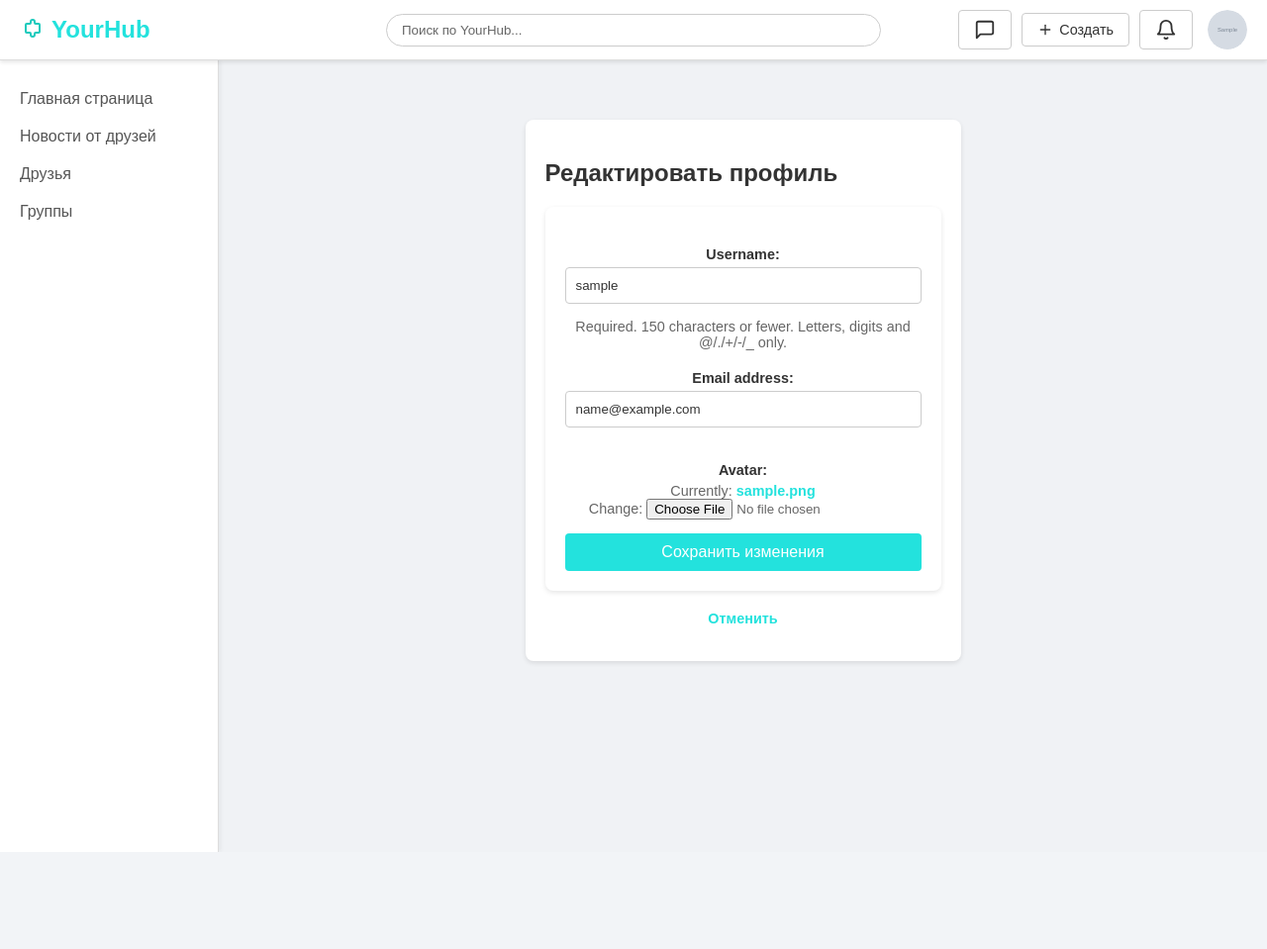
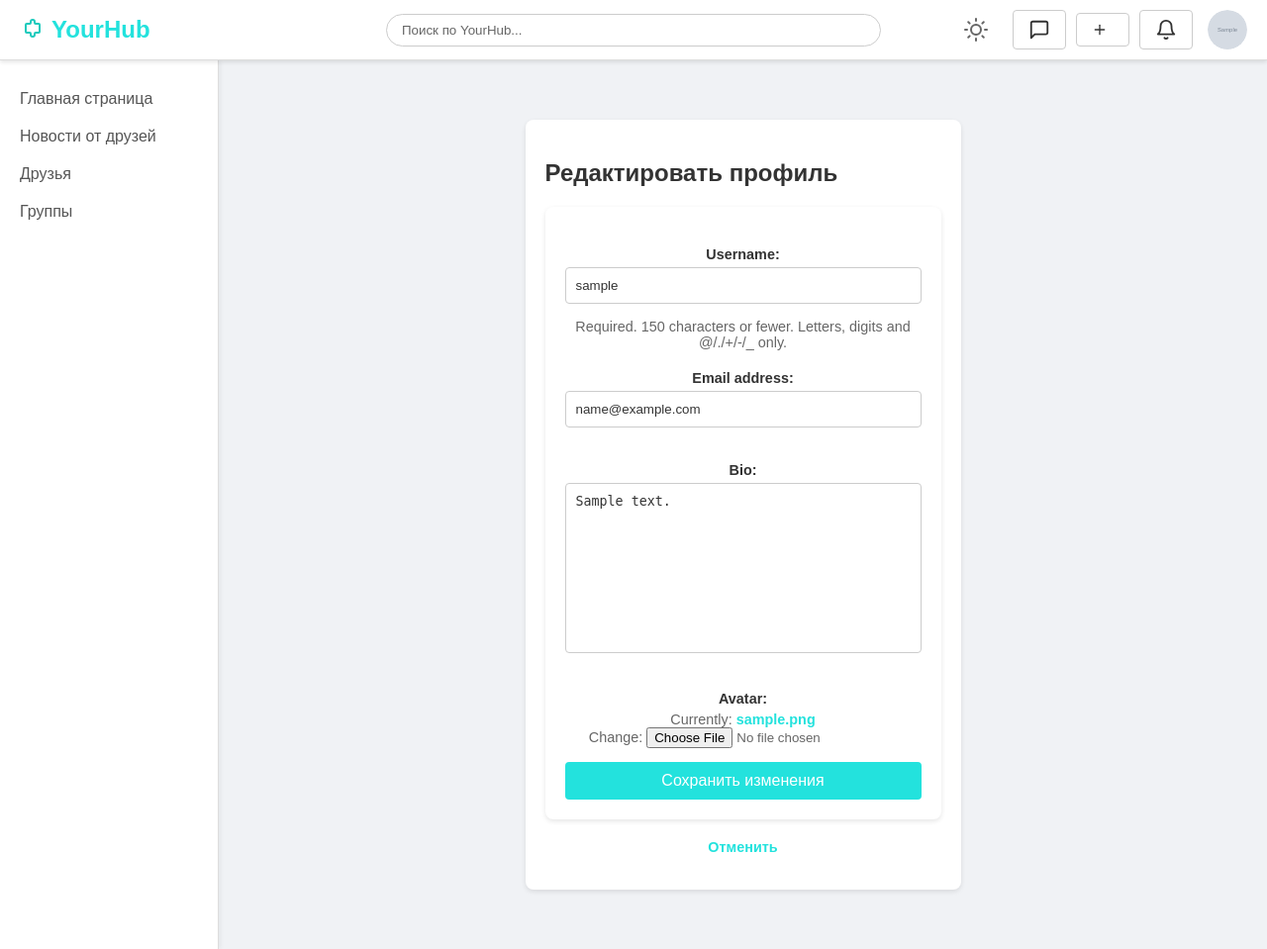
Before and after one commit to UsernameMeF/YourHub, a Django app: page /users/profile/edit/ in a window 1280 px wide. Shown: the whole page at 99% size. Before the commit the page ends 861 px from the top, so only its background shows below. Run offline with Django 5.2, Linux system fonts and the light colour scheme; a user stored in the database is signed in; tables that the repository leaves empty hold one stand-in row (values such as "Sample post"); grey boxes marked "Sample" are stand-in pictures.

Commit message:
Fix something

```diff
--- a/your_hub/static/css/global/_ajax_messages.css
+++ b/your_hub/static/css/global/_ajax_messages.css
@@ -26,3 +26,12 @@
     color: #0c5460;
     border-color: #bee5eb;
 }
+.ajax-friend-request-form {
+    margin: 0;           /* Убираем любые внешние отступы, которые могут влиять на расположение */
+    padding: 0;          /* Убираем внутренние отступы */
+    background: transparent; /* Делаем фон полностью прозрачным */
+    border: none;        /* Убираем все границы */
+    box-shadow: none;    /* Убираем тени */
+    /* Дополнительно: убедитесь, что она не display: block; если это мешает flexbox родителя */
+    display: inline-block; /* Или просто оставьте, если не мешает. Если родитель flex, то это не так важно */
+}
--- a/your_hub/static/css/global/_ajax_messages_dark.css
+++ b/your_hub/static/css/global/_ajax_messages_dark.css
@@ -23,3 +23,8 @@ html.dark-theme .ajax-message.ajax-message-info {
    color: #cfe2ff; /* Светло-голубой текст */
    border-color: #0a53be;
 }
+html.dark-theme .ajax-friend-request-form {
+   background: transparent;
+   border: none;
+   box-shadow: none;
+}
--- a/your_hub/static/css/global/_base.css
+++ b/your_hub/static/css/global/_base.css
@@ -15,7 +15,7 @@ body {
 .search-bar input, .auth-buttons a, .user-menu-button,
 .dropdown-menu a, form, form label,
 form input[type="text"], form input[type="password"], form input[type="email"],
-form button[type="submit"] {
+form button[type="submit"], form textarea {
      transition: background-color 0.5s ease, color 0.5s ease, border-color 0.5s ease, box-shadow 0.5s ease;
 }
 
--- a/your_hub/static/css/users/_auth.css
+++ b/your_hub/static/css/users/_auth.css
@@ -19,6 +19,7 @@ form label {
 
 form input[type="text"],
 form input[type="password"],
+form textarea,
 form input[type="email"] {
     width: 100%;
     padding: 10px;
@@ -33,16 +34,23 @@ form input[type="email"] {
 
 form input[type="text"]::placeholder,
 form input[type="password"]::placeholder,
+form textarea::placeholder,
 form input[type="email"]::placeholder {
     color: #666;
 }
 
 form input[type="text"]:focus,
 form input[type="password"]:focus,
+form textarea:focus,
 form input[type="email"]:focus {
     border-color: #23e2dd;
     outline: none;
     box-shadow: 0 0 5px rgba(35, 226, 221, 0.5);
+}
+
+form textarea {
+    min-height: 100px; /* Минимальная высота, можно настроить */
+    resize: none; /* Разрешить изменение размера только по вертикали */
 }
 
 form button[type="submit"] {
--- a/your_hub/static/css/users/_auth_dark.css
+++ b/your_hub/static/css/users/_auth_dark.css
@@ -12,6 +12,7 @@ html.dark-theme form label {
 
 html.dark-theme form input[type="text"],
 html.dark-theme form input[type="password"],
+html.dark-theme form textarea,
 html.dark-theme form input[type="email"] {
     background-color: #333;
     color: #f0f0f0;
@@ -19,15 +20,22 @@ html.dark-theme form input[type="email"] {
 }
 html.dark-theme form input[type="text"]::placeholder,
 html.dark-theme form input[type="password"]::placeholder,
+html.dark-theme form textarea::placeholder,
 html.dark-theme form input[type="email"]::placeholder {
     color: #bbb;
 }
 
 html.dark-theme form input[type="text"]:focus,
 html.dark-theme form input[type="password"]:focus,
+html.dark-theme form textarea:focus,
 html.dark-theme form input[type="email"]:focus {
     border-color: #00e600;
     box-shadow: 0 0 5px rgba(0, 230, 0, 0.5);
+}
+
+html.dark-theme form textarea {
+    min-height: 100px; /* Минимальная высота, можно настроить */
+    resize: none; /* Разрешить изменение размера только по вертикали */
 }
 
 html.dark-theme form button[type="submit"] {
--- a/your_hub/static/css/users/_profile.css
+++ b/your_hub/static/css/users/_profile.css
@@ -11,6 +11,7 @@
     border-radius: 8px;
     box-shadow: 0 2px 5px rgba(0,0,0,0.1);
     transition: background-color 0.5s ease, box-shadow 0.5s ease;
+    overflow: hidden; /* Важно, чтобы баннер и аватар не выходили за границы */
 }
 
 /* Контейнер для заголовка профиля и кнопок действий */
--- a/your_hub/templates/base.html
+++ b/your_hub/templates/base.html
@@ -34,6 +34,12 @@
         </div>
 
         <div class="auth-buttons">
+            {# Кнопка смены темы теперь всегда видна #}
+            <button class="theme-switch-button" id="theme-switch-button" aria-label="Переключить тему">
+                <svg class="sun-icon" xmlns="http://www.w3.org/2000/svg" width="24" height="24" viewBox="0 0 24 24" fill="none" stroke="currentColor" stroke-width="2" stroke-linecap="round" stroke-linejoin="round"><circle cx="12" cy="12" r="5"></circle><line x1="12" y1="1" x2="12" y2="3"></line><line x1="12" y1="21" x2="12" y2="23"></line><line x1="4.22" y1="4.22" x2="5.64" y2="5.64"></line><line x1="18.36" y1="18.36" x2="19.78" y2="19.78"></line><line x1="1" y1="12" x2="3" y2="12"></line><line x1="21" y1="12" x2="23" y2="12"></line><line x1="4.22" y1="19.78" x2="5.64" y2="18.36"></line><line x1="18.36" y1="5.64" x2="19.78" y2="4.22"></line></svg>
+                <svg class="moon-icon" xmlns="http://www.w3.org/2000/svg" width="24" height="24" viewBox="0 0 24 24" fill="none" stroke="currentColor" stroke-width="2" stroke-linecap="round" stroke-linejoin="round"><path d="M21 12.79A9 9 0 1 1 11.11 3 7 7 0 0 0 21 12.79z"></path></svg>
+            </button>
+
             {% if user.is_authenticated %}
                 {# Пользователь авторизован #}
                 <a href="#" class="header-icon-button" title="Открыть чат">
@@ -43,8 +49,7 @@
 
                 <a href="#" class="header-button-create" title="Создать пост">
                     {# SVG иконка плюса (пример) #}
-                    <svg xmlns="http://www.w3.org/2000/svg" width="20" height="20" viewBox="0 0 24 24" fill="none" stroke="currentColor" stroke-width="2" stroke-linecap="round" stroke-linejoin="round" class="feather feather-plus"><line x1="12" y1="5" x2="12" y2="19"></line><line x1="5" y1="12" x2="19" y2="12"></line></svg>
-                    Создать
+                    <svg xmlns="http://www.w3.org/2000/svg" width="24" height="24" viewBox="0 0 24 24" fill="none" stroke="currentColor" stroke-width="2" stroke-linecap="round" stroke-linejoin="round" class="feather feather-plus"><line x1="12" y1="5" x2="12" y2="19"></line><line x1="5" y1="12" x2="19" y2="12"></line></svg>
                 </a>
 
                 <a href="#" class="header-icon-button" title="Уведомления">
@@ -60,28 +65,19 @@
                     </button>
                     <div class="dropdown-menu profile-dropdown-menu" id="profile-dropdown-menu">
                         <a href="{% url 'user_profile' user.id %}">Мой профиль</a> {# Ссылка на свой профиль по ID #}
-                        <a href="{% url 'edit_profile' %}">Редактировать профиль</a> {# Обновлено #}
+                        <a href="{% url 'edit_profile' %}">Редактировать профиль</a>
 
-                        {# Кнопка смены темы теперь здесь для авторизованных #}
-                        <button class="theme-switch-button-dropdown" id="theme-switch-button-dropdown" aria-label="Переключить тему">
-                            {# Иконки будут подгружаться JS, либо можно оставить текст "Сменить тему" #}
-                             <span class="theme-switch-text">Сменить тему</span>
-                             {# Или так, если хочешь иконки прямо тут (понадобится немного JS для их обновления) #}
-                             </button>
+                        {# Кнопка смены темы удалена отсюда #}
 
                         <a href="#">Настройки</a> {# Заглушка #}
-                        <a href="{% url 'logout' %}">Выход</a> {# Обновлено для соответствия users.urls #}
+                        <a href="{% url 'logout' %}">Выход</a>
                     </div>
                 </div>
 
             {% else %}
-                {# Пользователь не авторизован - Кнопка смены темы остается снаружи #}
-                <button class="theme-switch-button" id="theme-switch-button-loggedout" aria-label="Переключить тему">
-                    <svg class="sun-icon" xmlns="http://www.w3.org/2000/svg" width="24" height="24" viewBox="0 0 24 24" fill="none" stroke="currentColor" stroke-width="2" stroke-linecap="round" stroke-linejoin="round"><circle cx="12" cy="12" r="5"></circle><line x1="12" y1="1" x2="12" y2="3"></line><line x1="12" y1="21" x2="12" y2="23"></line><line x1="4.22" y1="4.22" x2="5.64" y2="5.64"></line><line x1="18.36" y1="18.36" x2="19.78" y2="19.78"></line><line x1="1" y1="12" x2="3" y2="12"></line><line x1="21" y1="12" x2="23" y2="12"></line><line x1="4.22" y1="19.78" x2="5.64" y2="18.36"></line><line x1="18.36" y1="5.64" x2="19.78" y2="4.22"></line></svg>
-                    <svg class="moon-icon" xmlns="http://www.w3.org/2000/svg" width="24" height="24" viewBox="0 0 24 24" fill="none" stroke="currentColor" stroke-width="2" stroke-linecap="round" stroke-linejoin="round"><path d="M21 12.79A9 9 0 1 1 11.11 3 7 7 0 0 0 21 12.79z"></path></svg>
-                </button>
-                <a href="{% url 'register' %}" class="btn-primary">Зарегистрироваться</a> {# Обновлено #}
-                <a href="{% url 'login' %}" class="btn-secondary">Войти</a> {# Обновлено #}
+                {# Пользователь не авторизован #}
+                <a href="{% url 'register' %}" class="btn-primary">Зарегистрироваться</a>
+                <a href="{% url 'login' %}" class="btn-secondary">Войти</a>
             {% endif %}
         </div>
     </header>
@@ -122,7 +118,7 @@
         const htmlElement = document.documentElement;
         let currentTheme = htmlElement.classList.contains('dark-theme') ? 'dark' : 'light';
 
-        // Функция для установки темы и обновления иконок (если они есть на кнопке)
+        // Функция для установки темы и обновления иконок на **основной** кнопке
         function applyTheme(theme) {
             if (theme === 'dark') {
                 htmlElement.classList.add('dark-theme');
@@ -133,49 +129,30 @@
                 localStorage.setItem('theme', 'light');
                 currentTheme = 'light';
             }
-            updateThemeButtonIcons(); // Обновляем состояние всех кнопок смены темы
+            updateThemeButtonIcons(); // Обновляем состояние кнопки смены темы
         }
 
-        // Функция для обновления состояния иконок/текста на кнопках смены темы
+        // Функция для обновления состояния иконок на основной кнопке смены темы
         function updateThemeButtonIcons() {
             const isDark = htmlElement.classList.contains('dark-theme');
-
-            // Кнопка в header для неавторизованных
-            const themeSwitchButtonLoggedOut = document.getElementById('theme-switch-button-loggedout');
-            if (themeSwitchButtonLoggedOut) {
-                const sunIcon = themeSwitchButtonLoggedOut.querySelector('.sun-icon');
-                const moonIcon = themeSwitchButtonLoggedOut.querySelector('.moon-icon');
+            const themeSwitchButton = document.getElementById('theme-switch-button'); // Теперь у нас только одна кнопка
+            if (themeSwitchButton) {
+                const sunIcon = themeSwitchButton.querySelector('.sun-icon');
+                const moonIcon = themeSwitchButton.querySelector('.moon-icon');
                 if (sunIcon && moonIcon) {
                     sunIcon.style.display = isDark ? 'none' : 'block';
                     moonIcon.style.display = isDark ? 'block' : 'none';
                 }
             }
-
-            // Кнопка в выпадающем меню для авторизованных
-            const themeSwitchButtonDropdown = document.getElementById('theme-switch-button-dropdown');
-            if (themeSwitchButtonDropdown) {
-                // Здесь можно менять текст или показывать/скрывать иконки, если ты их добавишь
-                const themeText = themeSwitchButtonDropdown.querySelector('.theme-switch-text');
-                 if (themeText) {
-                    themeText.textContent = isDark ? 'Светлая тема' : 'Темная тема';
-                }
-            }
         }
 
-        // Инициализация состояния кнопок при загрузке
+        // Инициализация состояния кнопки при загрузке
         updateThemeButtonIcons();
 
-        // Обработчики для кнопок смены темы
-        const themeSwitchButtonLoggedOut = document.getElementById('theme-switch-button-loggedout');
-        if (themeSwitchButtonLoggedOut) {
-            themeSwitchButtonLoggedOut.addEventListener('click', () => {
-                applyTheme(currentTheme === 'dark' ? 'light' : 'dark');
-            });
-        }
-
-        const themeSwitchButtonDropdown = document.getElementById('theme-switch-button-dropdown');
-        if (themeSwitchButtonDropdown) {
-            themeSwitchButtonDropdown.addEventListener('click', () => {
+        // Обработчик для основной кнопки смены темы
+        const themeSwitchButton = document.getElementById('theme-switch-button');
+        if (themeSwitchButton) {
+            themeSwitchButton.addEventListener('click', () => {
                 applyTheme(currentTheme === 'dark' ? 'light' : 'dark');
             });
         }
--- a/your_hub/templates/users/friends_list.html
+++ b/your_hub/templates/users/friends_list.html
@@ -31,7 +31,6 @@
                             <img src="{% if friend.profile and friend.profile.avatar %}{{ friend.profile.avatar.url }}{% else %}{% static 'images/default-avatar.png' %}{% endif %}" alt="{{ friend.username }} Аватар" class="friend-avatar">
                             <span class="friend-username">{{ friend.username }}</span>
                         </a>
-                        {# TODO: Опционально: кнопка "Удалить из друзей" (потребуется AJAX) #}
                         {# <form method="post" action="{% url 'remove_friend' user_id=friend.id %}" class="ajax-remove-friend-form" data-user-id="{{ friend.id }}" style="display:inline;"> {% csrf_token %} <button type="submit">Удалить</button> </form> #}
                     </li>
                 {% endfor %}
@@ -94,11 +93,11 @@
                                 <span class="request-username">{{ request.to_user.username }}</span>
                             </a>
                             <div class="request-actions">
-                                - Ожидает подтверждения
+                                {#- Ожидает подтверждения#}
                                 {# Форма для отмены запроса - с классом для AJAX #}
                                 <form method="post" action="{% url 'cancel_friend_request' friendship_id=request.id %}" class="ajax-friend-request-form" data-request-id="{{ request.id }}" style="display:inline;">
                                     {% csrf_token %}
-                                    <button type="submit" class="btn btn-secondary">Отменить</button>
+                                    <button type="submit" class="btn btn-danger">Отменить</button>
                                 </form>
                             </div>
                         </li>
--- a/your_hub/users/forms.py
+++ b/your_hub/users/forms.py
@@ -30,4 +30,4 @@ class UserUpdateForm(UserChangeForm):
 class ProfileUpdateForm(forms.ModelForm):
     class Meta:
         model = Profile
-        fields = ('avatar',)
+        fields = ('bio', 'avatar',)
--- a/your_hub/users/views.py
+++ b/your_hub/users/views.py
@@ -166,7 +166,7 @@ def edit_profile_view(request):
             user_form.save()
             profile_form.save()
             # messages.success(request, 'Профиль успешно обновлен!') # Убираем это сообщение
-            return redirect('profile')
+            return redirect('user_profile', user.id)
         # else:
              # Ошибки формы будут отображены в шаблоне
              # pass
```
